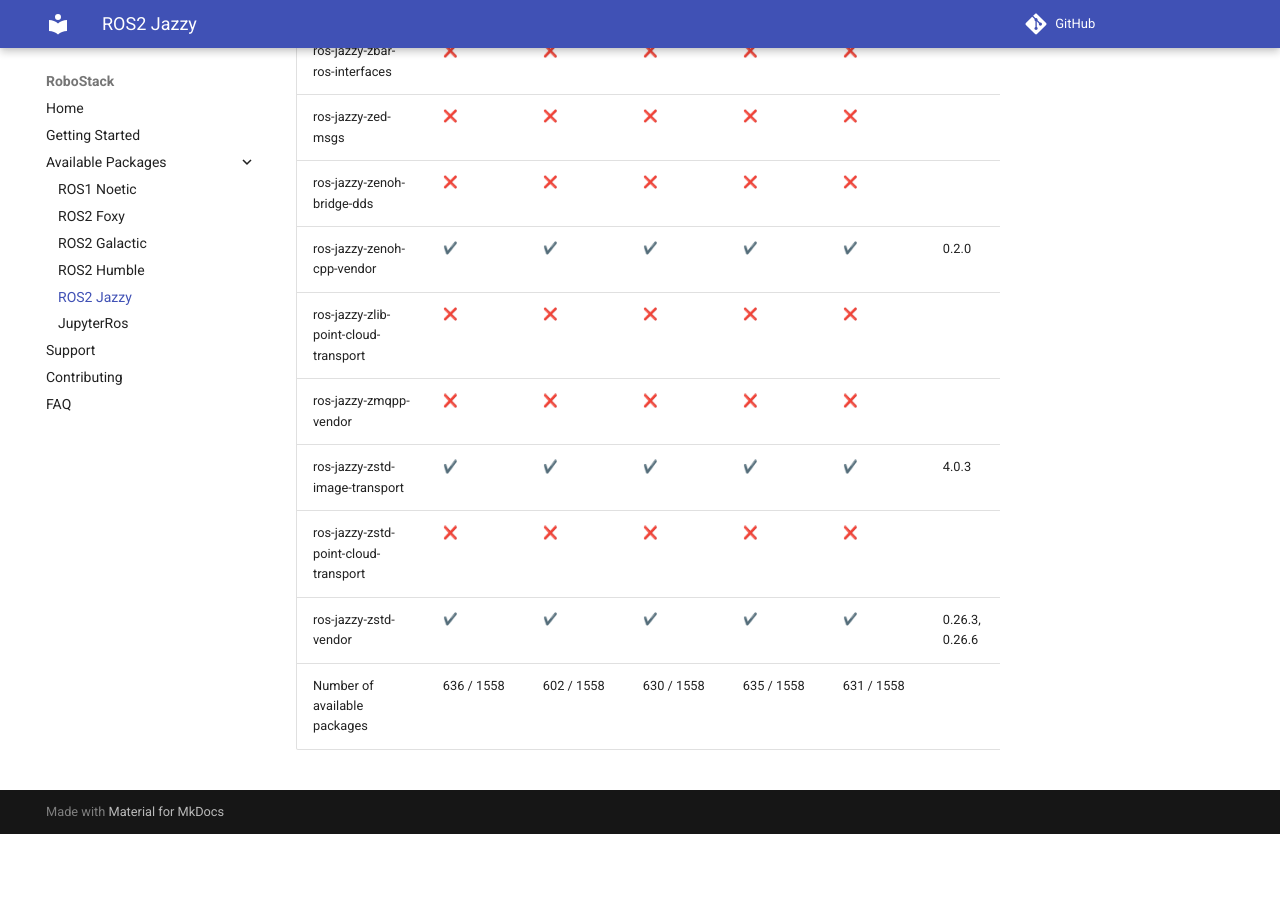
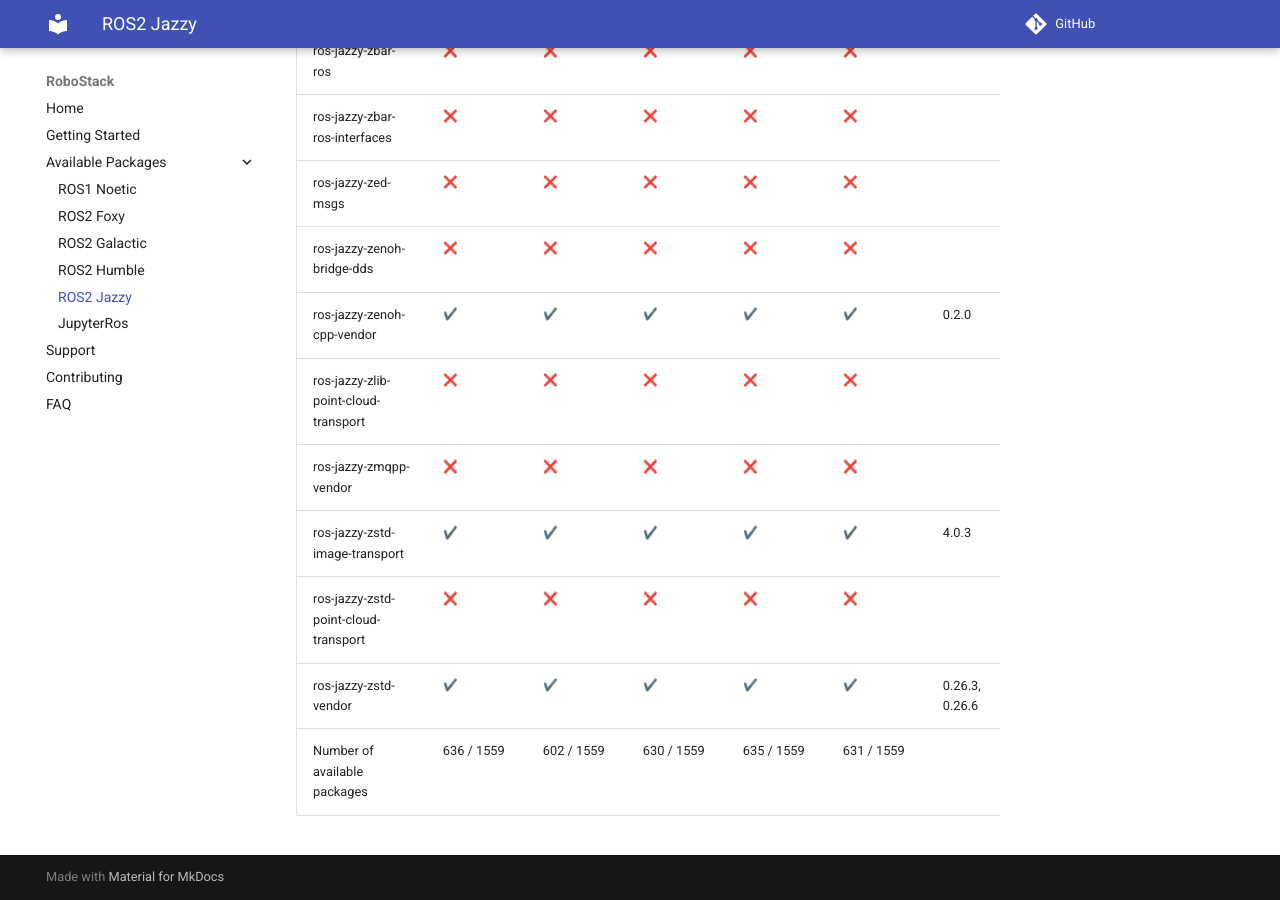
Before and after one commit to RoboStack/robostack.github.io, an MkDocs documentation site: the page built from docs/jazzy.md, in a window 1280 px wide and 900 px high, scrolled down 112588 px. Built offline with MkDocs 1.6.1 and Material for MkDocs 9.7.7, drawn with Linux system fonts in a browser that asks for light colours; emoji names are drawn with the system emoji font; comment, search, counter and statistics services are not loaded; before the commit the page ends 113422 px from its top, so only the background shows below that.

Commit message:
Update tables

```diff
--- a/docs/jazzy.md
+++ b/docs/jazzy.md
@@ -1558,4 +1559,4 @@
 | ros-jazzy-zstd-image-transport | :heavy_check_mark: { data-sort='1' } | :heavy_check_mark: { data-sort='1' } | :heavy_check_mark: { data-sort='1' } | :heavy_check_mark: { data-sort='1' } | :heavy_check_mark: { data-sort='1' } | 4.0.3  |
 | ros-jazzy-zstd-point-cloud-transport | :x: { data-sort='0' } | :x: { data-sort='0' } | :x: { data-sort='0' } | :x: { data-sort='0' } | :x: { data-sort='0' } |   |
 | ros-jazzy-zstd-vendor | :heavy_check_mark: { data-sort='1' } | :heavy_check_mark: { data-sort='1' } | :heavy_check_mark: { data-sort='1' } | :heavy_check_mark: { data-sort='1' } | :heavy_check_mark: { data-sort='1' } | 0.26.3, 0.26.6  |
-| Number of available packages |  636 / 1558 | 602 / 1558 | 630 / 1558 | 635 / 1558 | 631 / 1558 |
+| Number of available packages |  636 / 1559 | 602 / 1559 | 630 / 1559 | 635 / 1559 | 631 / 1559 |
```
Also changed, not shown: other parts of docs/jazzy.md (+1 -0 lines).
